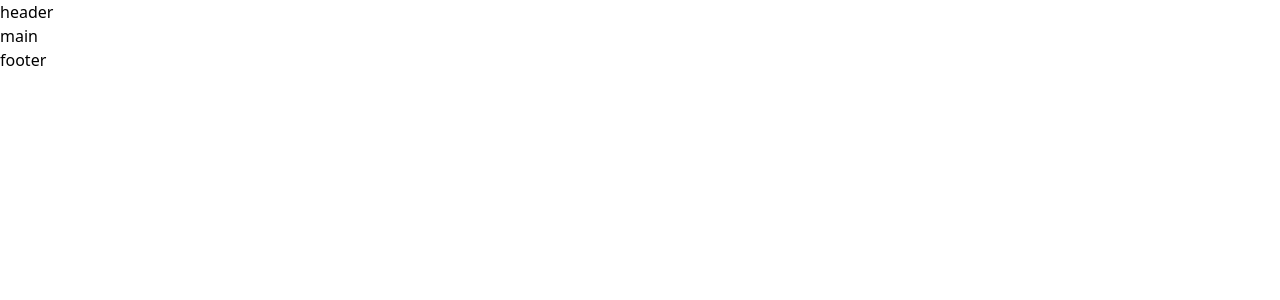
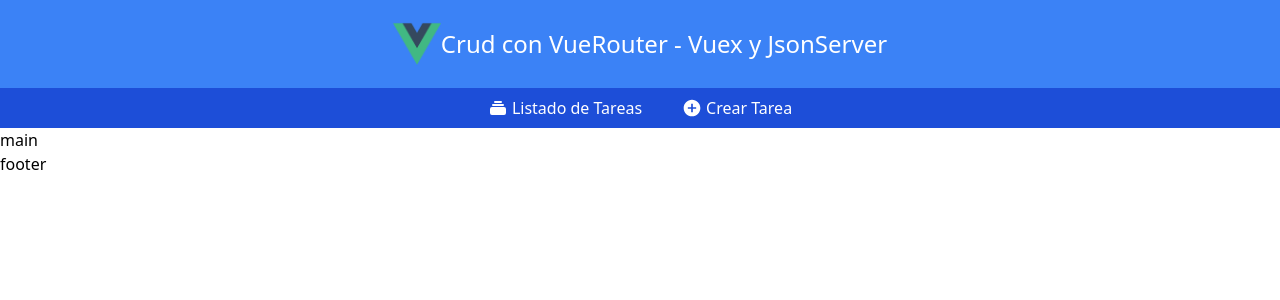
Before and after one commit to FernandoDRomano/crud-with-vue-and-vue-router, a Vue app: page /create in a window 1280 px wide. Shown: the top 300 px of the page. Built offline with nearby package versions, Linux system fonts and the light colour scheme.

Commit message:
Creando el Header y la Navegacion

```diff
--- a/src/components/partials/Header.vue
+++ b/src/components/partials/Header.vue
@@ -1,11 +1,19 @@
 <template>
     <div>
-        header
+        <div class="bg-blue-500 py-5 flex items-center justify-center">
+            <img alt="Vue logo" src="../../assets/logo.png" class="h-12">
+            <h1 class="text-center text-white text-2xl font-light">Crud con VueRouter - Vuex y JsonServer</h1>
+        </div>
+        <nav-vue></nav-vue>
     </div>
 </template>
 
 <script>
+    import NavVue from './Nav.vue'
     export default {
-        name: 'Header'
+        name: 'Header',
+        components:{
+            NavVue
+        }
     }
 </script>
--- a/src/components/partials/Nav.vue
+++ b/src/components/partials/Nav.vue
@@ -1,7 +1,20 @@
 <template>
-    <div>
-
-    </div>
+    <nav class="bg-blue-700 flex items-center justify-center">
+        <router-link
+            class="px-5 text-white font-medium flex items-center py-2 hover:bg-green-300 hover:text-black transition-all duration-200 ease-in-out"
+            :to="{name: 'list-todos'}">
+                <svg class="h-5 w-5 fill-current mr-1" xmlns="http://www.w3.org/2000/svg" viewBox="0 0 20 20">
+                <path d="M7 3a1 1 0 000 2h6a1 1 0 100-2H7zM4 7a1 1 0 011-1h10a1 1 0 110 2H5a1 1 0 01-1-1zM2 11a2 2 0 012-2h12a2 2 0 012 2v4a2 2 0 01-2 2H4a2 2 0 01-2-2v-4z" />
+                </svg>
+                Listado de Tareas
+        </router-link>
+        <router-link
+            class="px-5 text-white font-medium flex items-center py-2 hover:bg-green-300 hover:text-black transition-all duration-200 ease-in-out"
+            :to="{name: 'create-todo'}">
+                <svg class="w-5 h-5 fill-current mr-1" xmlns="http://www.w3.org/2000/svg" viewBox="0 0 24 24"><path d="M0 0h24v24H0z" fill="none"/><path d="M12 2C6.48 2 2 6.48 2 12s4.48 10 10 10 10-4.48 10-10S17.52 2 12 2zm5 11h-4v4h-2v-4H7v-2h4V7h2v4h4v2z"/></svg>
+                Crear Tarea
+        </router-link>
+    </nav>
 </template>
 
 <script>
```
